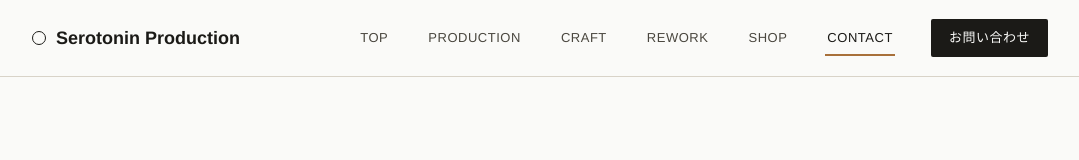
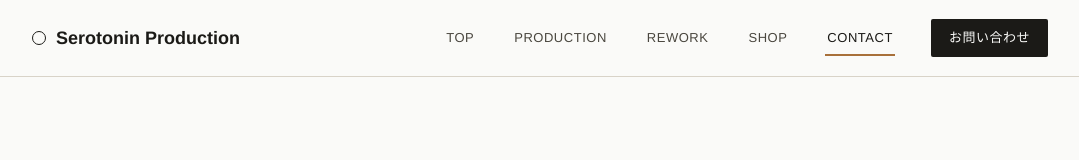
Before and after one commit to Serot-Prod/Serotonin-Production, a plain HTML site: page contact.html in a window 1280 px wide. Shown: the top 160 px of the page, without its empty margins (100-1179 px from the left). Drawn offline with Linux system fonts and the light colour scheme.

Commit message:
Add files via upload

```diff
--- a/contact.html
+++ b/contact.html
@@ -14,7 +14,6 @@
     <div class="navlinks">
       <a href="index.html">TOP</a>
       <a href="production.html">PRODUCTION</a>
-      <a href="craft.html">CRAFT</a>
       <a href="rework.html">REWORK</a>
       <a href="shop.html">SHOP</a>
       <a href="contact.html" class="active">CONTACT</a>
```
Also changed, not shown: index.html (+0 -1 lines), production.html (+0 -1 lines), rework.html (+0 -1 lines), shop.html (+0 -1 lines), thanks.html (+0 -1 lines).
